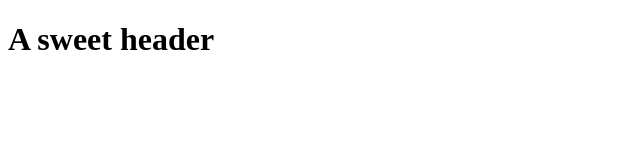
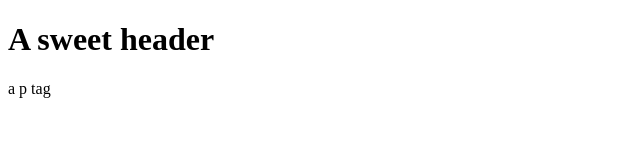
Before and after one commit to samuelkobe/iat381-lab3-example, a plain HTML site: page index.html in a window 1280 px wide. Shown: the full height of the page, 0-640 px from the left. Drawn offline with Linux system fonts and the light colour scheme.

Commit message:
added a p tag

```diff
--- a/index.html
+++ b/index.html
@@ -4,5 +4,6 @@
   <head></head>
   <body>
   	<h1>A sweet header</h1>
+  	<p>a p tag</p>
   </body>
 </html>
```
